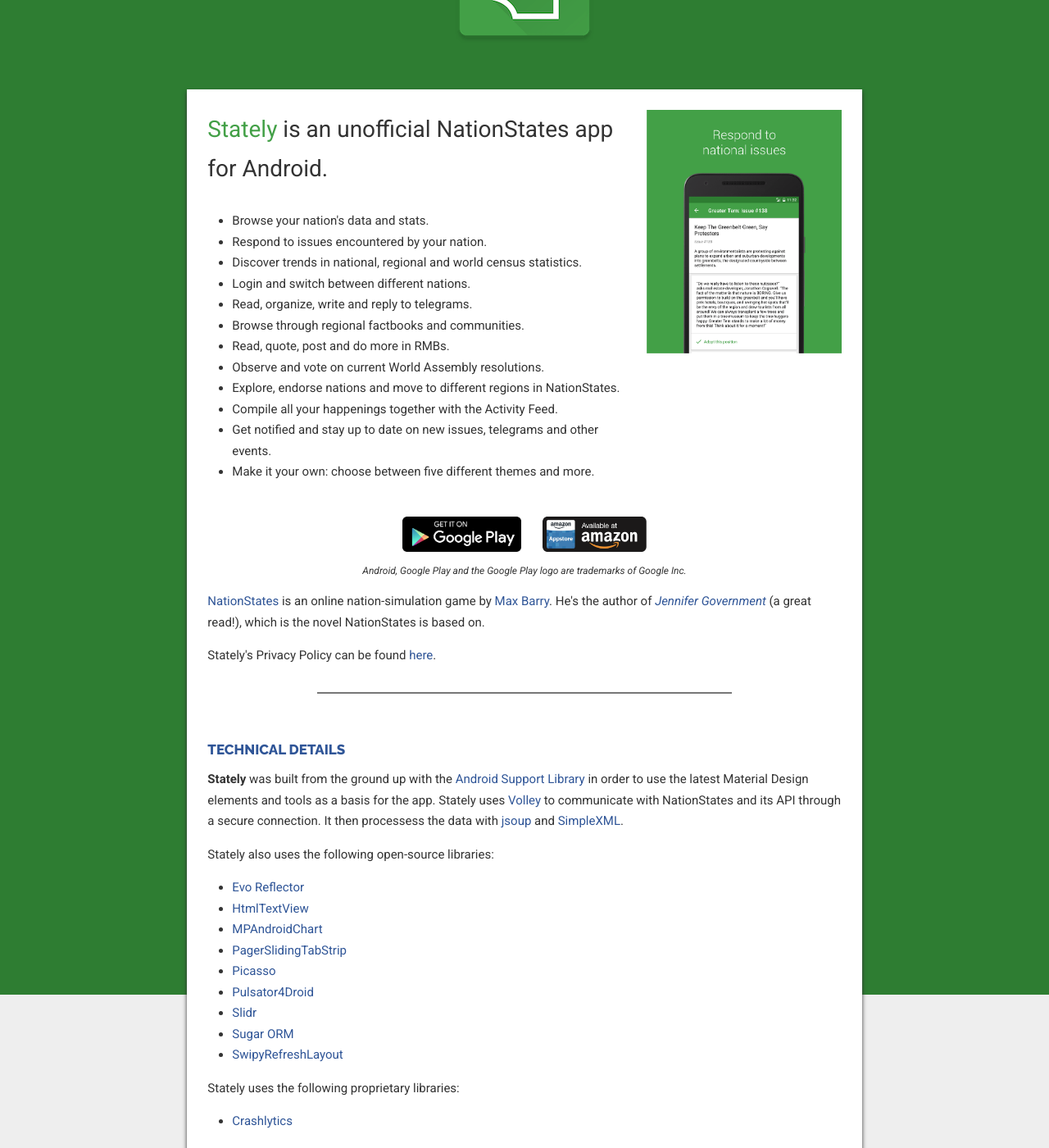
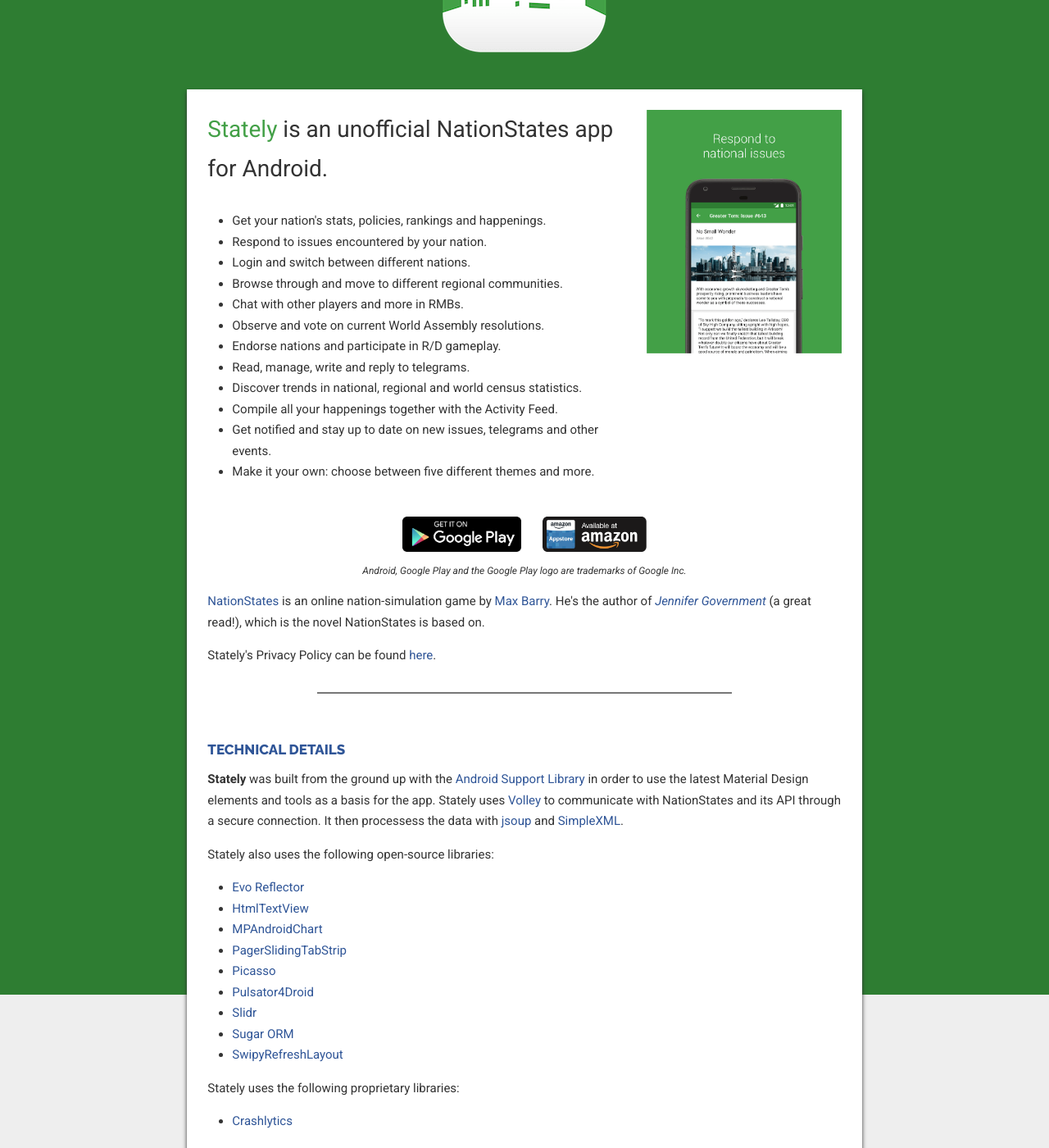
Before and after one commit to lloydtorres/lloydtorres.github.io, a Jekyll site: the page built from projects/stately.md, in a window 1280 px wide and 1400 px high, scrolled down 235 px. Shown: the whole window at 82% size. Built offline with Jekyll 4.4.1, drawn with Linux system fonts in a browser that asks for light colours; some of the changed text lies outside the part shown.

Commit message:
Update Stately project page

```diff
--- a/projects/stately.md
+++ b/projects/stately.md
@@ -24,15 +24,15 @@
 
         <p class="featuretext-sm">
             <ul>
-                <li>Browse your nation's data and stats.</li>
+                <li>Get your nation's stats, policies, rankings and happenings.</li>
                 <li>Respond to issues encountered by your nation.</li>
+                <li>Login and switch between different nations.</li>
+                <li>Browse through and move to different regional communities.</li>
+                <li>Chat with other players and more in RMBs.</li>
+                <li>Observe and vote on current World Assembly resolutions.</li>
+                <li>Endorse nations and participate in R/D gameplay.</li>
+                <li>Read, manage, write and reply to telegrams.</li>
                 <li>Discover trends in national, regional and world census statistics.</li>
-                <li>Login and switch between different nations.</li>
-                <li>Read, organize, write and reply to telegrams.</li>
-                <li>Browse through regional factbooks and communities.</li>
-                <li>Read, quote, post and do more in RMBs.</li>
-                <li>Observe and vote on current World Assembly resolutions.</li>
-                <li>Explore, endorse nations and move to different regions in NationStates.</li>
                 <li>Compile all your happenings together with the Activity Feed.</li>
                 <li>Get notified and stay up to date on new issues, telegrams and other events.</li>
                 <li>Make it your own: choose between five different themes and more.</li>
@@ -106,7 +106,6 @@
 <p>Stately uses Creative Commons-licensed content from the following sources:</p>
 
 <ul>
-  <li><a href="https://android-material-icon-generator.bitdroid.de/">Android Material Icon Generator (CC BY-NC 3.0)</a></li>
   <li><a href="http://www.flaticon.com/packs/medical-icons">Medical Icons Pack (CC BY 3.0)</a></li>
 </ul>
 
```
Also changed, not shown: images/projects/stately/stately-1.png, images/projects/stately/stately-2.png, images/projects/stately/stately-3.png, images/projects/stately/stately-4.png, images/projects/stately/stately-5.png, images/projects/stately/stately-6.png, images/projects/stately/stately-7.png, images/projects/stately/stately-cover.png, images/projects/stately/stately-logo.png.
